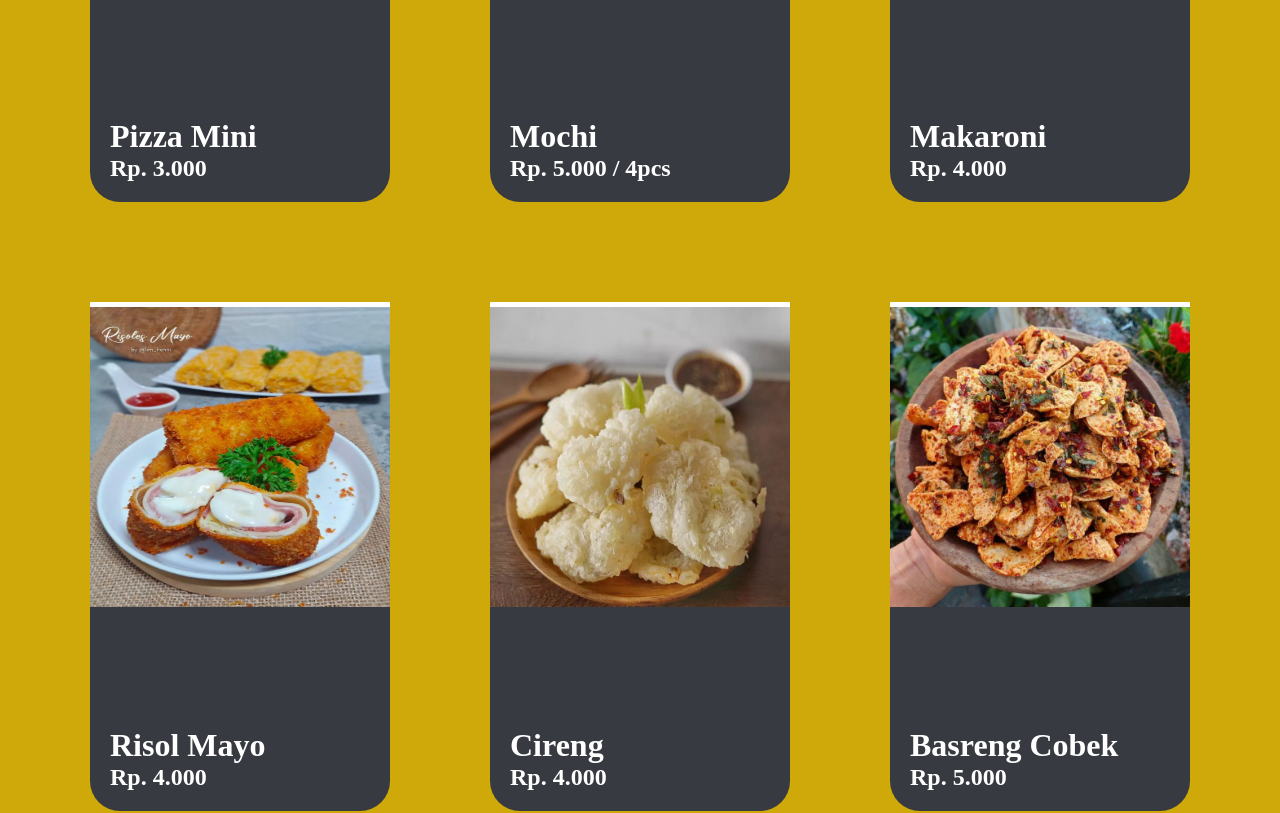
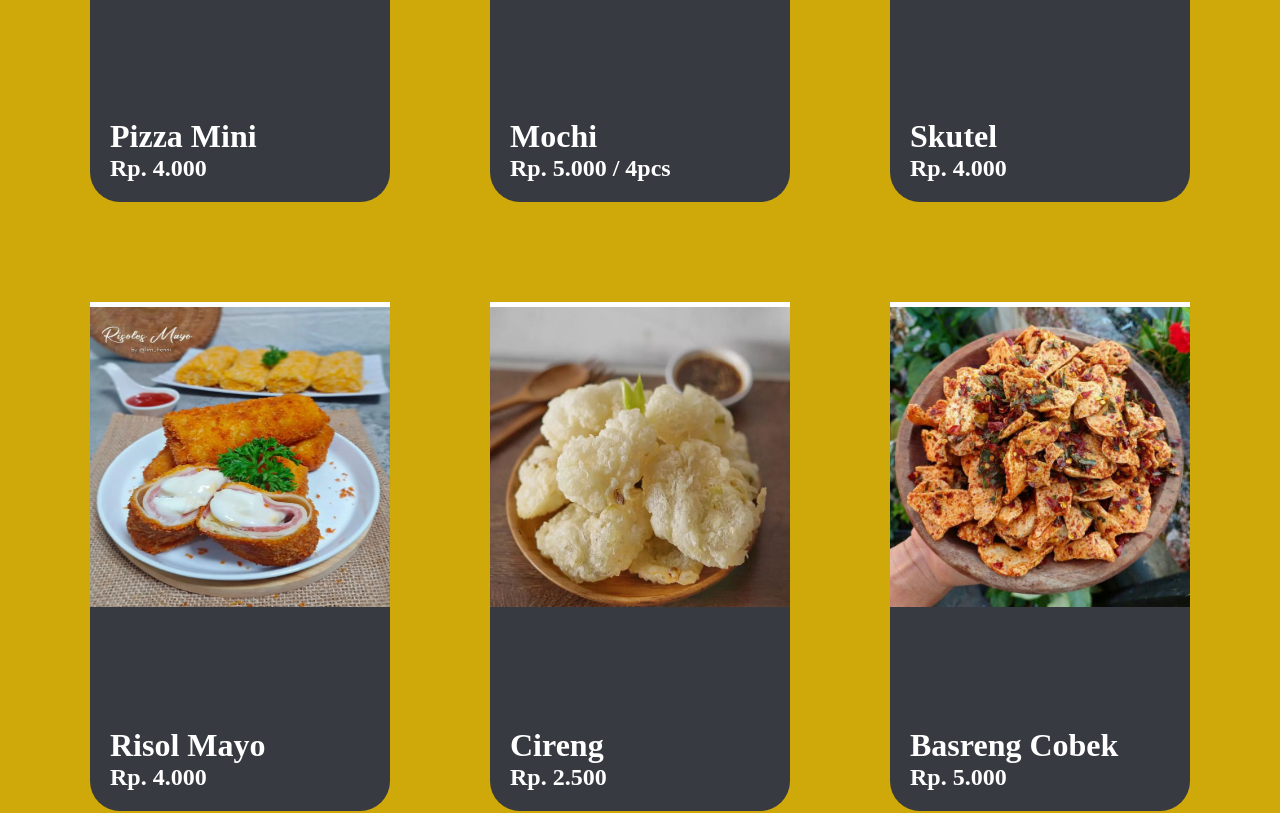
Before and after one commit to deriana/rpl-restaurant, a React (Create React App) app: page / in a window 1280 px wide. Shown: the part 3164-3977 px from the top of the page. Built offline with nearby package versions, Linux system fonts and the light colour scheme.

Commit message:
fix doang

```diff
--- a/src/components/another-course.js
+++ b/src/components/another-course.js
@@ -19,7 +19,7 @@ const AnotherCourse = () => {
           <img src={Pizza} alt="kisaki" className="img-item-kisaki"></img>
           <div>
             <h1>Pizza Mini</h1>
-            <h2>Rp. 3.000</h2>
+            <h2>Rp. 4.000</h2>
           </div>
         </div>
         <div className="another-course-image-container-item">
@@ -32,7 +32,7 @@ const AnotherCourse = () => {
         <div className="another-course-image-container-item">
           <img src={Makaroni} alt="kisaki" className="img-item-kisaki"></img>
           <div>
-            <h1>Makaroni</h1>
+            <h1>Skutel</h1>
             <h2>Rp. 4.000</h2>
           </div>
         </div>
@@ -47,7 +47,7 @@ const AnotherCourse = () => {
           <img src={Cireng} alt="kisaki" className="img-item-kisaki"></img>
           <div>
             <h1>Cireng</h1>
-            <h2>Rp. 4.000</h2>
+            <h2>Rp. 2.500</h2>
           </div>
         </div>
         <div className="another-course-image-container-item">
--- a/src/components/header.css
+++ b/src/components/header.css
@@ -140,7 +140,7 @@ a:hover {
 @media only screen and (max-width: 768px) {
 
     header {
-      height: 80vh;
+      height: 100vh;
     }
 
     /* Navigation */
```
